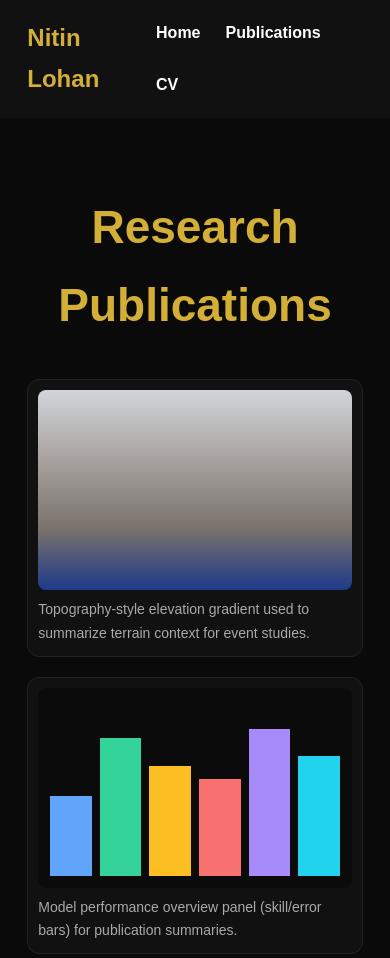
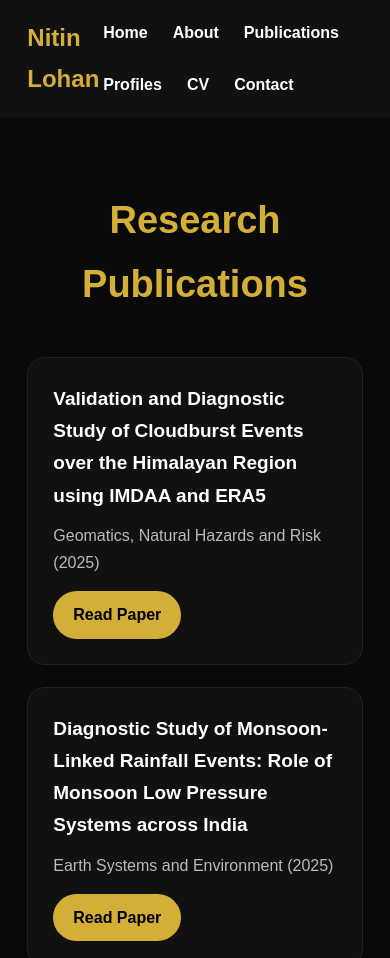
Before and after one commit to Lohannitin/lohannitin.github.io, a plain HTML site: page publications.html in a window 390 px wide. Shown: the top 958 px of the page. Drawn offline with Linux system fonts and the light colour scheme.

Commit message:
Enhance publications.html with SEO and style updates
Added meta tags for SEO and improved styling for better presentation.

```diff
--- a/publications.html
+++ b/publications.html
@@ -1,39 +1,191 @@
+<!-- =========================
+FILE 3 : publications.html
+Create new file in GitHub repo named: publications.html
+========================= -->
 <!DOCTYPE html>
 <html lang="en">
 <head>
-<meta charset="UTF-8"><meta name="viewport" content="width=device-width, initial-scale=1.0">
+<meta charset="UTF-8">
+<meta name="viewport" content="width=device-width, initial-scale=1.0">
+
 <title>Dr. Nitin Lohan Publications | Research Papers</title>
+
+<meta name="description" content="Official website of Dr. Nitin Lohan. Atmospheric Scientist, Applied Mathematics Researcher, publications, weather modelling, AI in meteorology.">
+
+<meta name="keywords" content="Nitin Lohan, Dr Nitin Lohan, meteorology, atmospheric scientist, WRF model, publications, India researcher">
+
+<meta name="author" content="Dr. Nitin Lohan">
+
 <style>
-*{margin:0;padding:0;box-sizing:border-box;font-family:Arial,Helvetica,sans-serif}
-body{background:#0a0a0a;color:#fff;line-height:1.7}
-nav{display:flex;justify-content:space-between;align-items:center;padding:18px 7%;background:#111;position:sticky;top:0}
-.logo{font-size:24px;font-weight:bold;color:#d4af37}
-nav ul{display:flex;list-style:none;gap:25px;flex-wrap:wrap} nav a{text-decoration:none;color:#fff;font-weight:600}
-nav a:hover{color:#d4af37}.section{padding:70px 7%;max-width:1300px;margin:auto}
-h1{font-size:46px;color:#d4af37;text-align:center;margin-bottom:35px}
-.paper{background:#111;padding:25px;border-radius:18px;border:1px solid #222;margin-bottom:22px}
-.paper h3{font-size:22px;margin-bottom:10px}.paper p{color:#bbb;margin-bottom:15px}
-.btn{display:inline-block;padding:10px 20px;background:#d4af37;color:#000;text-decoration:none;font-weight:bold;border-radius:30px}
-.plot-grid{display:grid;grid-template-columns:repeat(auto-fit,minmax(290px,1fr));gap:20px;margin-bottom:35px}
-.plot-grid figure{background:#111;border:1px solid #222;border-radius:12px;padding:10px}
-.plot-grid img{width:100%;border-radius:8px}.plot-grid figcaption{color:#aaa;margin-top:8px;font-size:14px}
-footer{padding:25px;text-align:center;color:#777;border-top:1px solid #111;margin-top:50px}
+*{
+margin:0;
+padding:0;
+box-sizing:border-box;
+font-family:Arial, Helvetica, sans-serif;
+}
+
+body{
+background:#0a0a0a;
+color:white;
+line-height:1.7;
+}
+
+nav{
+display:flex;
+justify-content:space-between;
+align-items:center;
+padding:18px 7%;
+background:#111;
+position:sticky;
+top:0;
+}
+
+.logo{
+font-size:24px;
+font-weight:bold;
+color:#d4af37;
+}
+
+nav ul{
+display:flex;
+list-style:none;
+gap:25px;
+flex-wrap:wrap;
+}
+
+nav a{
+text-decoration:none;
+color:white;
+font-weight:600;
+}
+
+nav a:hover{
+color:#d4af37;
+}
+
+.section{
+padding:70px 7%;
+max-width:1300px;
+margin:auto;
+}
+
+h1{
+font-size:48px;
+color:#d4af37;
+text-align:center;
+margin-bottom:40px;
+}
+
+.paper{
+background:#111;
+padding:25px;
+border-radius:18px;
+border:1px solid #222;
+margin-bottom:22px;
+transition:0.3s;
+}
+
+.paper:hover{
+border-color:#d4af37;
+transform:translateY(-4px);
+}
+
+.paper h3{
+font-size:22px;
+margin-bottom:10px;
+color:#fff;
+}
+
+.paper p{
+color:#bbb;
+margin-bottom:15px;
+}
+
+.btn{
+display:inline-block;
+padding:10px 20px;
+background:#d4af37;
+color:black;
+text-decoration:none;
+font-weight:bold;
+border-radius:30px;
+}
+
+footer{
+padding:25px;
+text-align:center;
+color:#777;
+border-top:1px solid #111;
+margin-top:50px;
+}
+
+@media(max-width:900px){
+h1{font-size:38px;}
+.paper h3{font-size:19px;}
+}
 </style>
 </head>
+
 <body>
-<nav><div class="logo">Nitin Lohan</div><ul><li><a href="index.html">Home</a></li><li><a href="publications.html">Publications</a></li><li><a href="cv.html">CV</a></li></ul></nav>
+
+<nav>
+<div class="logo">Nitin Lohan</div>
+
+<ul>
+<li><a href="index.html">Home</a></li>
+<li><a href="about.html">About</a></li>
+<li><a href="publications.html">Publications</a></li>
+<li><a href="profiles.html">Profiles</a></li>
+<li><a href="cv.html">CV</a></li>
+<li><a href="contact.html">Contact</a></li>
+</ul>
+</nav>
+
 <section class="section">
+
 <h1>Research Publications</h1>
-<div class="plot-grid">
-<figure><div style="height:200px;border-radius:8px;background:linear-gradient(180deg,#d1d5db 0,#a8a29e 35%,#78716c 70%,#1e3a8a 100%)"></div><figcaption>Topography-style elevation gradient used to summarize terrain context for event studies.</figcaption></figure>
-<figure><div style="height:200px;border-radius:8px;padding:12px;display:grid;grid-template-columns:repeat(6,1fr);gap:8px;align-items:end;background:#0b0b0b"><span style="display:block;height:45%;background:#60a5fa"></span><span style="display:block;height:78%;background:#34d399"></span><span style="display:block;height:62%;background:#fbbf24"></span><span style="display:block;height:55%;background:#f87171"></span><span style="display:block;height:83%;background:#a78bfa"></span><span style="display:block;height:68%;background:#22d3ee"></span></div><figcaption>Model performance overview panel (skill/error bars) for publication summaries.</figcaption></figure>
+
+<div class="paper">
+<h3>Validation and Diagnostic Study of Cloudburst Events over the Himalayan Region using IMDAA and ERA5</h3>
+<p>Geomatics, Natural Hazards and Risk (2025)</p>
+<a href="https://www.tandfonline.com/doi/full/10.1080/19475705.2024.2446589" target="_blank" class="btn">Read Paper</a>
 </div>
-<div class="paper"><h3>Validation and Diagnostic Study of Cloudburst Events over the Himalayan Region using IMDAA and ERA5</h3><p>Geomatics, Natural Hazards and Risk (2025)</p><a href="https://www.tandfonline.com/doi/full/10.1080/19475705.2024.2446589" target="_blank" class="btn">Read Paper</a></div>
-<div class="paper"><h3>Diagnostic Study of Monsoon-Linked Rainfall Events: Role of Monsoon Low Pressure Systems across India</h3><p>Earth Systems and Environment (2025)</p><a href="https://doi.org/10.1007/s41748-025-00706-y" target="_blank" class="btn">Read Paper</a></div>
-<div class="paper"><h3>Analyzing an Extreme Rainfall Event in Himachal Pradesh, India, to Contribute to Sustainable Development</h3><p>Sustainability (2025)</p><a href="https://doi.org/10.3390/su17052115" target="_blank" class="btn">Read Paper</a></div>
-<div class="paper"><h3>Evaluation of INSAT-3DR Sounder Derived Wind Index using Radiosonde Observation over India</h3><p>Theoretical and Applied Climatology (2025)</p><a href="https://doi.org/10.1007/s00704-024-05284-z" target="_blank" class="btn">Read Paper</a></div>
-<div class="paper"><h3>Long-Term Trend of Methane Emission over the Indian Region during 1970–2020</h3><p>VayuMandal (2023)</p><a href="#" class="btn">Journal Paper</a></div>
-<div class="paper"><h3>Role of Microphysics and Convective Parameterization in Simulating Extreme Precipitation Events over the Himalayas</h3><p>Atmospheric Research (Communicated)</p><a href="#" class="btn">In Review</a></div>
+
+<div class="paper">
+<h3>Diagnostic Study of Monsoon-Linked Rainfall Events: Role of Monsoon Low Pressure Systems across India</h3>
+<p>Earth Systems and Environment (2025)</p>
+<a href="https://doi.org/10.1007/s41748-025-00706-y" target="_blank" class="btn">Read Paper</a>
+</div>
+
+<div class="paper">
+<h3>Analyzing an Extreme Rainfall Event in Himachal Pradesh, India, to Contribute to Sustainable Development</h3>
+<p>Sustainability (2025)</p>
+<a href="https://doi.org/10.3390/su17052115" target="_blank" class="btn">Read Paper</a>
+</div>
+
+<div class="paper">
+<h3>Evaluation of INSAT-3DR Sounder Derived Wind Index using Radiosonde Observation over India</h3>
+<p>Theoretical and Applied Climatology (2025)</p>
+<a href="https://doi.org/10.1007/s00704-024-05284-z" target="_blank" class="btn">Read Paper</a>
+</div>
+
+<div class="paper">
+<h3>Long-Term Trend of Methane Emission over the Indian Region during 1970–2020</h3>
+<p>VayuMandal (2023)</p>
+<a href="#" class="btn">Journal Paper</a>
+</div>
+
+<div class="paper">
+<h3>Role of Microphysics and Convective Parameterization in Simulating Extreme Precipitation Events over the Himalayas</h3>
+<p>Atmospheric Research (Communicated)</p>
+<a href="#" class="btn">In Review</a>
+</div>
+
 </section>
-<footer>© 2026 Dr. Nitin Lohan | Publications</footer>
-</body></html>
+
+<footer>
+© 2026 Dr. Nitin Lohan | Publications
+</footer>
+
+</body>
+</html>
```
